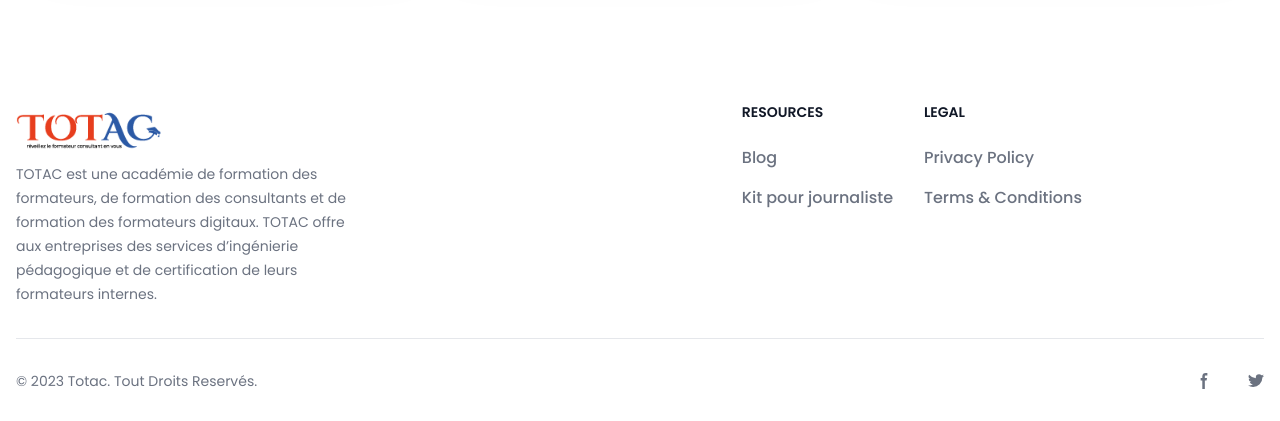
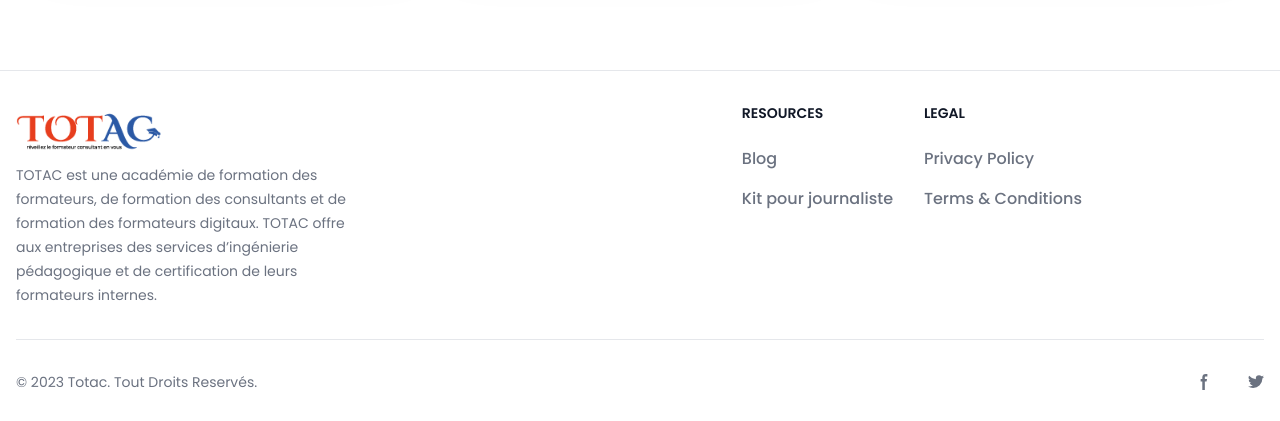
Before and after one commit to jealife/Totac-academy, a React (Create React App) app: page / in a window 1280 px wide. Shown: the part 3818-4239 px from the top of the page. Built offline with nearby package versions, Linux system fonts and the light colour scheme.

Commit message:
modified:   src/components/footer/Footer.js

```diff
--- a/src/components/footer/Footer.js
+++ b/src/components/footer/Footer.js
@@ -5,7 +5,7 @@ import { Link } from 'react-router-dom'
 export default function Footer() {
     return (
 
-        <footer class="bg-white dark:bg-gray-900">
+        <footer class="bg-white dark:bg-blue-800 border-t border-gray-200">
             <div class="mx-auto w-full max-w-screen-xl p-4 py-6 lg:py-8">
                 <div class="md:flex md:justify-between gap-3">
                     <div class="mb-6 md:mb-0">
```
